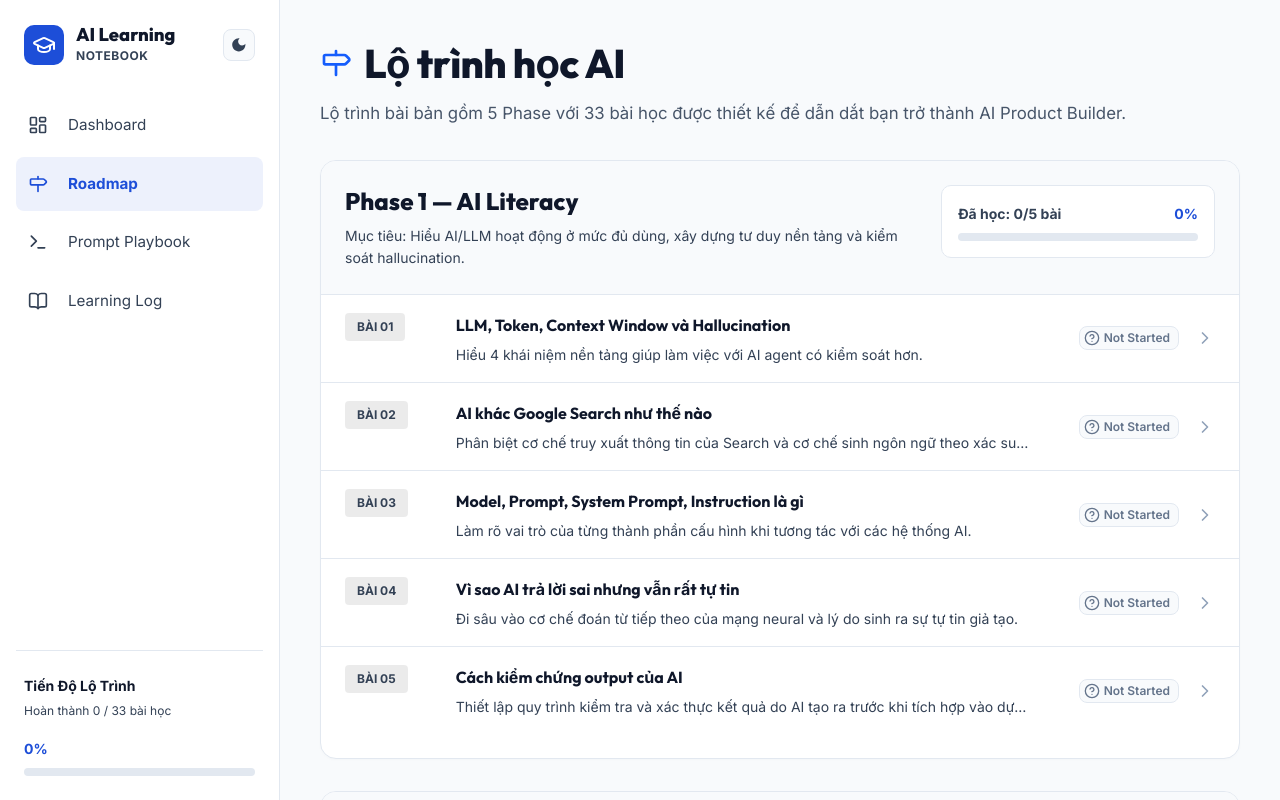
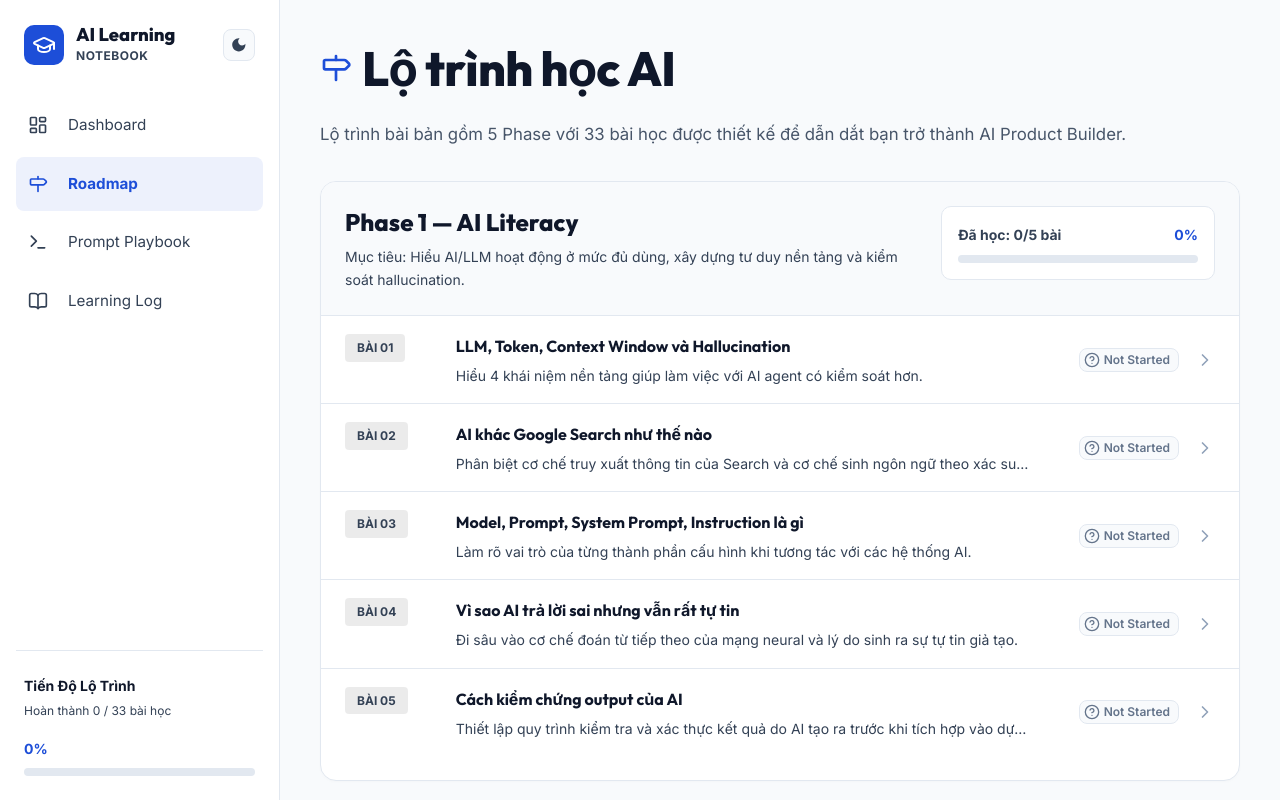
Before and after one commit to pmtriit-91/ai-learning-notebook-v1, a React (Vite) app: page /roadmap in a window 1280 px wide. Shown: the top 800 px of the page. Built offline with nearby package versions, Linux system fonts and the light colour scheme.

Commit message:
feat: cập nhật UI roadmap

```diff
--- a/src/pages/Roadmap.tsx
+++ b/src/pages/Roadmap.tsx
@@ -1,10 +1,10 @@
-import React from "react";
-import { Box, Typography } from "@mui/material";
-import { Milestone } from "lucide-react";
-import type { UseLessonProgressType } from "../hooks/useLessonProgress";
-import { phases } from "../data/roadmap";
-import { lessons } from "../data/lessons";
-import { RoadmapCard } from "../components/RoadmapCard";
+import React from 'react';
+import { Box, Typography } from '@mui/material';
+import { Milestone } from 'lucide-react';
+import type { UseLessonProgressType } from '../hooks/useLessonProgress';
+import { phases } from '../data/roadmap';
+import { lessons } from '../data/lessons';
+import { RoadmapCard } from '../components/RoadmapCard';
 
 interface RoadmapProps {
     progress: UseLessonProgressType;
@@ -20,21 +20,23 @@ export const Roadmap: React.FC<RoadmapProps> = ({ progress }) => {
                 <Typography
                     variant="h3"
                     sx={{
-            fontFamily: "var(--font-heading)",
+                        fontFamily: 'var(--font-heading)',
                         fontWeight: 800,
-            color: "#0f172a",
-            mb: 1.5,
-            fontSize: { xs: "2rem", md: "2.5rem" },
-            display: "flex",
-            alignItems: "center",
-            gap: 1.5,
+                        color: 'text.primary',
+                        mb: 3,
+                        display: 'flex',
+                        alignItems: 'center',
+                        gap: 1.25,
                     }}
                 >
-          <Milestone className="w-8 h-8 text-blue-600" />
+                    <Box sx={{ color: 'primary.main' }}>
+                        <Milestone className="w-8 h-8" />
+                    </Box>
                     Lộ trình học AI
                 </Typography>
-        <Typography variant="body1" sx={{ color: "#475569", fontSize: "1.05rem" }}>
-          Lộ trình bài bản gồm 5 Phase với 33 bài học được thiết kế để dẫn dắt bạn trở thành AI Product Builder.
+                <Typography variant="body1" sx={{ color: '#475569', fontSize: '1.05rem' }}>
+                    Lộ trình bài bản gồm 5 Phase với 33 bài học được thiết kế để dẫn dắt bạn trở thành AI Product
+                    Builder.
                 </Typography>
             </Box>
 
```
Lines whose indentation alone changed are shown as unchanged.
